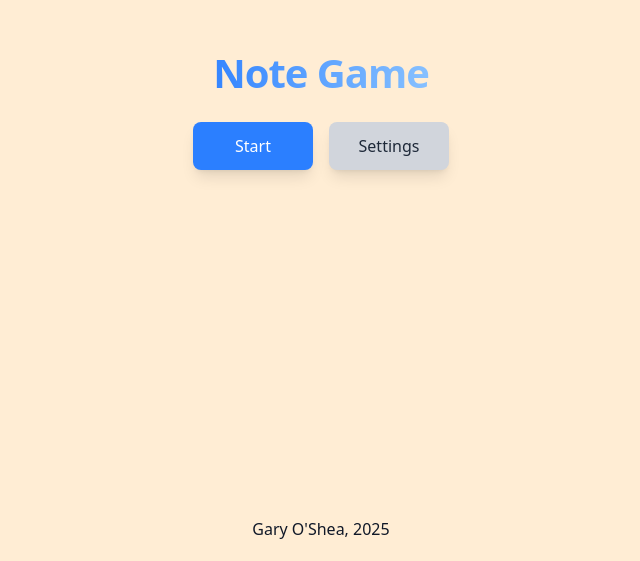
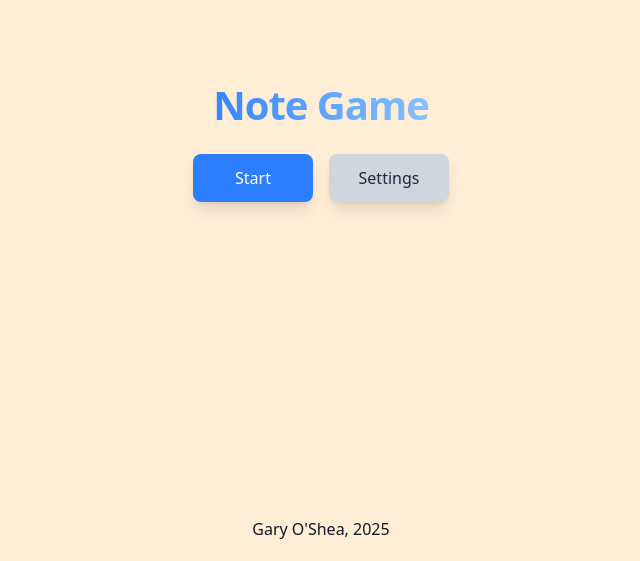
Before and after one commit to ConForza/Note-game, a React (Vite) app: page / in a window 1280 px wide. Shown: the part 239-800 px from the top of the page, without its empty margins (319-959 px from the left). Built offline with nearby package versions, Linux system fonts and the light colour scheme.

Commit message:
Fix css proportions

```diff
--- a/src/App.jsx
+++ b/src/App.jsx
@@ -62,8 +62,8 @@ function App() {
 
   return (
     <div className={noteSettings.isDarkMode ? "dark" : ""}>
-      <div className="min-h-svh w-full bg-orange-100 dark:bg-neutral-900 text-gray-900 dark:text-neutral-100 flex flex-col">
-        <main className="flex-1 flex items-center justify-center">
+      <div className="app-shell bg-orange-100 dark:bg-neutral-900 text-gray-900 dark:text-neutral-100">
+        <main className="app-main">
           <div className="inner-container min-w-90 p-6 flex justify-center">
             {route === "quiz" && (
               <QuizPage
@@ -111,7 +111,7 @@ function App() {
         </main>
 
         {route === "menu" && (
-          <footer className="text-center p-5">Gary O'Shea, 2025</footer>
+          <footer className="app-footer">Gary O&apos;Shea, 2025</footer>
         )}
       </div>
     </div>
--- a/src/index.css
+++ b/src/index.css
@@ -5,31 +5,46 @@ html,
 body,
 #root {
   width: 100%;
-  height: 100%;
+  min-height: 100%;
   margin: 0;
   padding: 0;
+  background-color: #ffedd5;
 }
 
 html {
+  position: static;
+}
+
+body {
+  overflow-x: hidden;
+}
+
+.app-shell {
+  position: relative;
+  width: 100%;
+  min-height: 100vh;
+  min-height: 100svh;
   background-color: #ffedd5;
 }
 
-body {
-  background-color: #ffedd5;
-  overflow: hidden;
+.dark .app-shell {
+  background-color: #171717;
 }
 
-#root {
-  background-color: #ffedd5;
+.app-main {
+  min-height: 100vh;
+  min-height: 100svh;
+  display: flex;
+  align-items: center;
+  justify-content: center;
 }
 
-.app-shell {
-  position: fixed;
-  inset: 0;
-  width: 100%;
-  height: 100%;
-  overflow: hidden;
-  box-sizing: border-box;
+.app-footer {
+  position: absolute;
+  left: 0;
+  right: 0;
+  bottom: calc(20px + env(safe-area-inset-bottom, 0px));
+  text-align: center;
 }
 
 .correct-answer {
@@ -75,13 +90,6 @@ select {
   border-radius: 0.375rem;
   outline: none;
   background-color: #f9fafb;
-}
-
-footer {
-  padding: 20px;
-  padding-bottom: calc(20px + env(safe-area-inset-bottom, 0px));
-  text-align: center;
-  flex-shrink: 0;
 }
 
 .keyboard-container {
```
